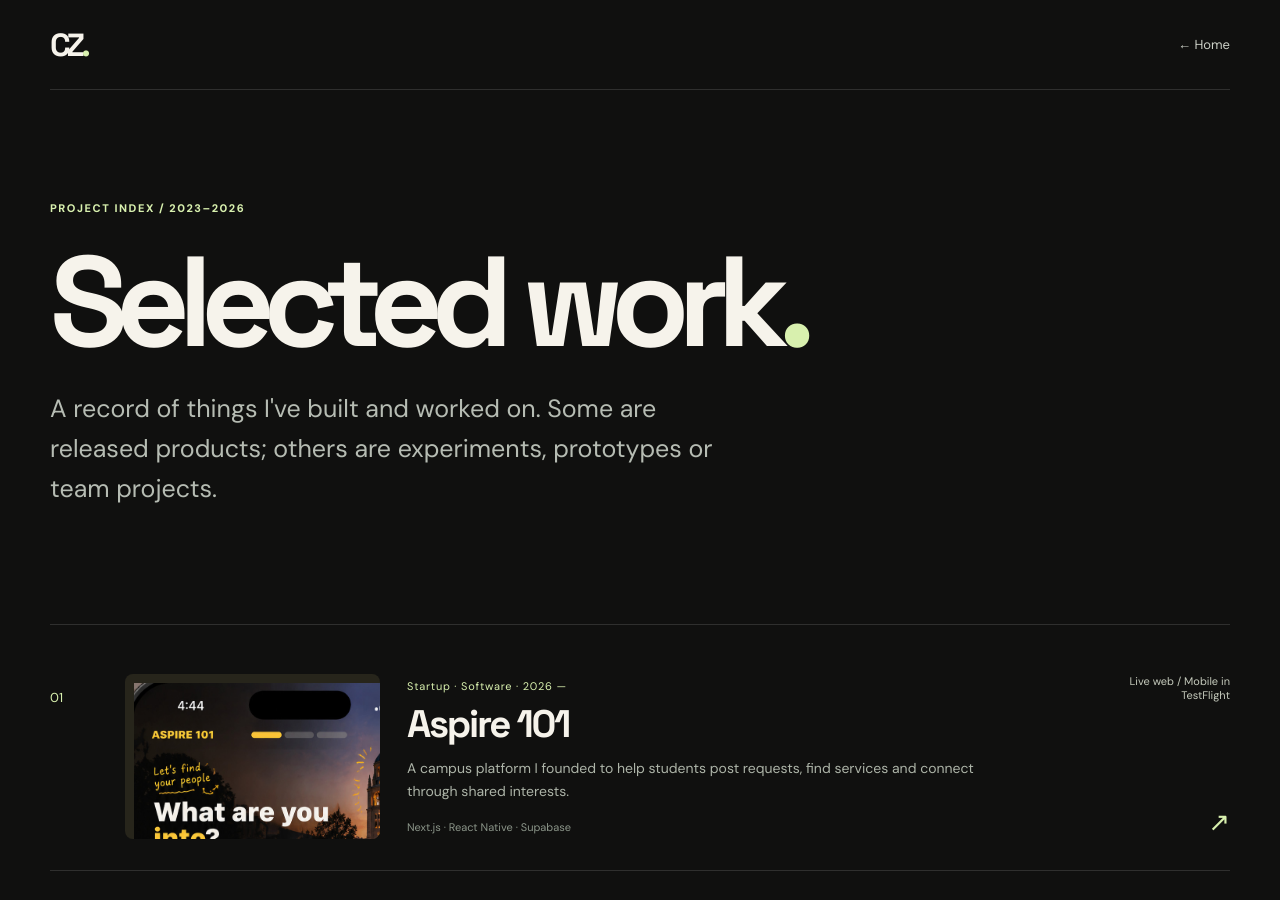
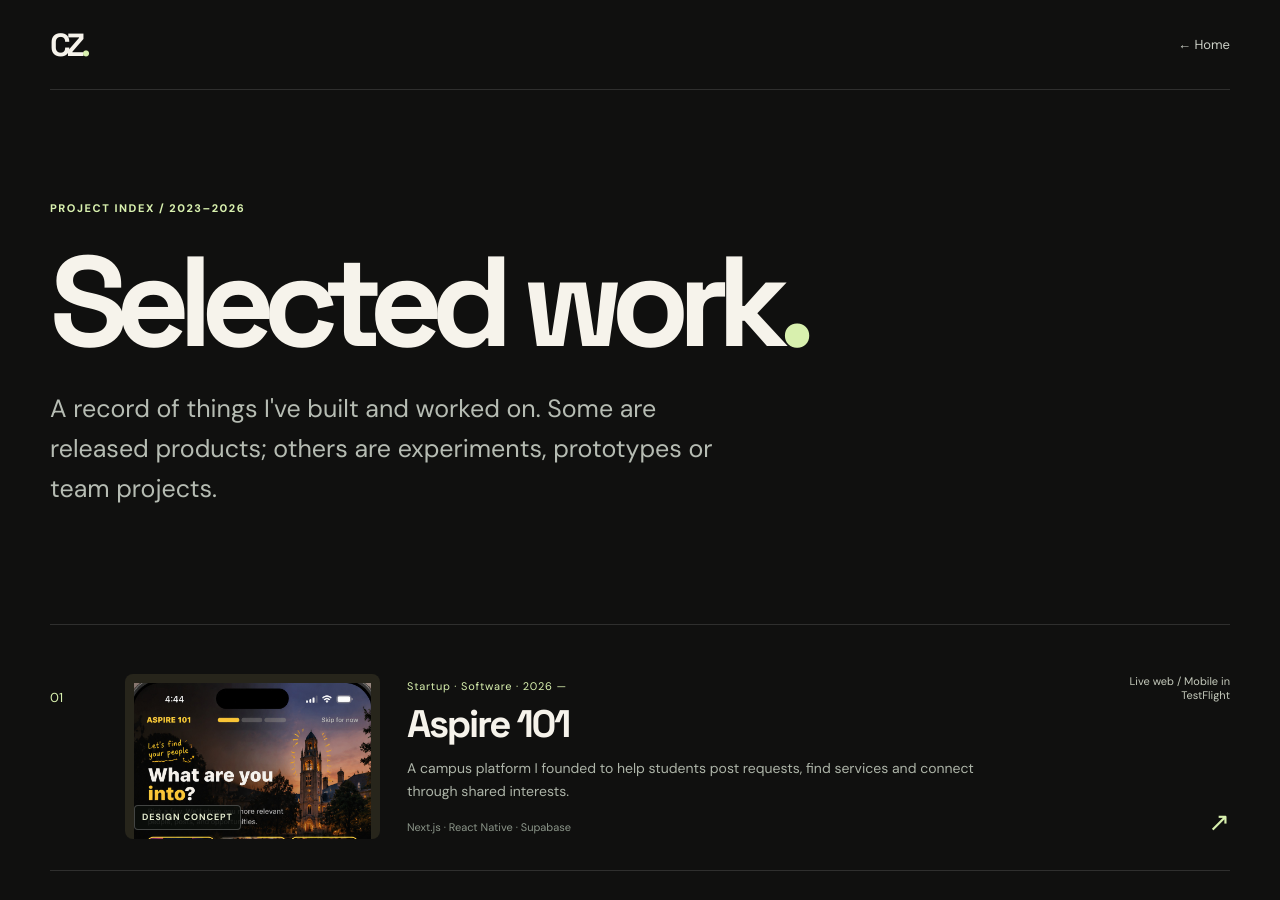
Before and after one commit to skrgulang/congyuzhao-portfolio, a Next.js app: page /projects in a window 1280 px wide. Shown: the top 900 px of the page. Built offline with nearby package versions, Linux system fonts and the light colour scheme.

Commit message:
Style clear concept provenance badge on Aspire project directory thumbnail

```diff
--- a/app/globals.css
+++ b/app/globals.css
@@ -573,3 +573,8 @@ html{scroll-padding-top:24px}
 .notFoundPage .caseFooter{width:min(1440px,calc(100% - 100px))}
 .notFoundActions a:focus-visible,.notFoundPage .caseNav a:focus-visible{outline:2px solid var(--lime);outline-offset:5px}
 @media(max-width:650px){.notFoundMain{padding:85px 0}.notFoundMain h1{font-size:clamp(60px,15vw,105px)}.notFoundPage .caseFooter{width:calc(100% - 32px)}}
+
+/* Label archival Aspire screens accurately, including in the project directory */
+.allProjectsThumb:has(.indexConceptLabel){position:relative}
+.allProjectsThumb .indexConceptLabel{position:absolute;left:9px;bottom:9px;z-index:2;border:1px solid rgba(255,255,255,.23);border-radius:4px;background:rgba(12,15,12,.88);padding:6px 7px;color:#e4ebcf;font:700 9px/1.2 'DM Sans',Arial,sans-serif;letter-spacing:.1em;max-width:calc(100% - 18px)}
+@media(max-width:480px){.allProjectsThumb .indexConceptLabel{font-size:8px;letter-spacing:.06em;padding:5px}}
```
